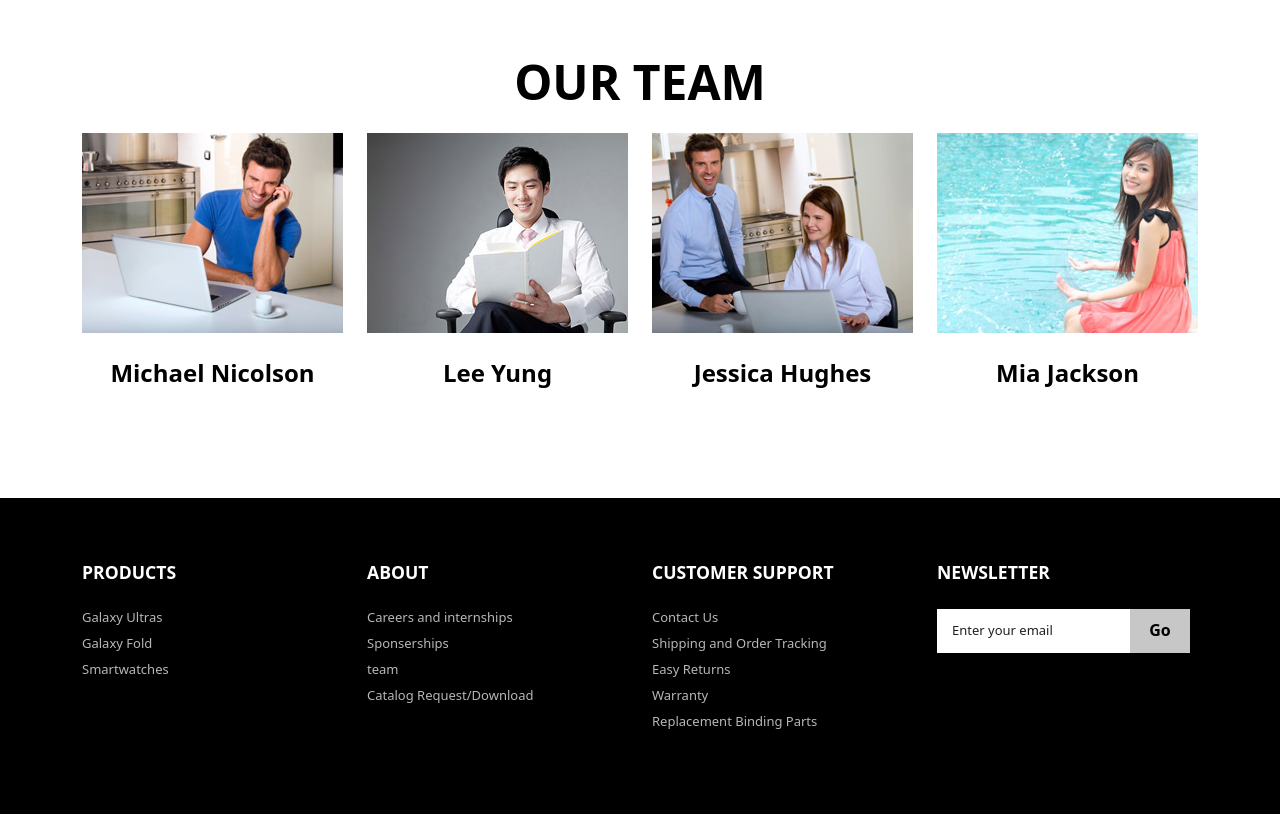
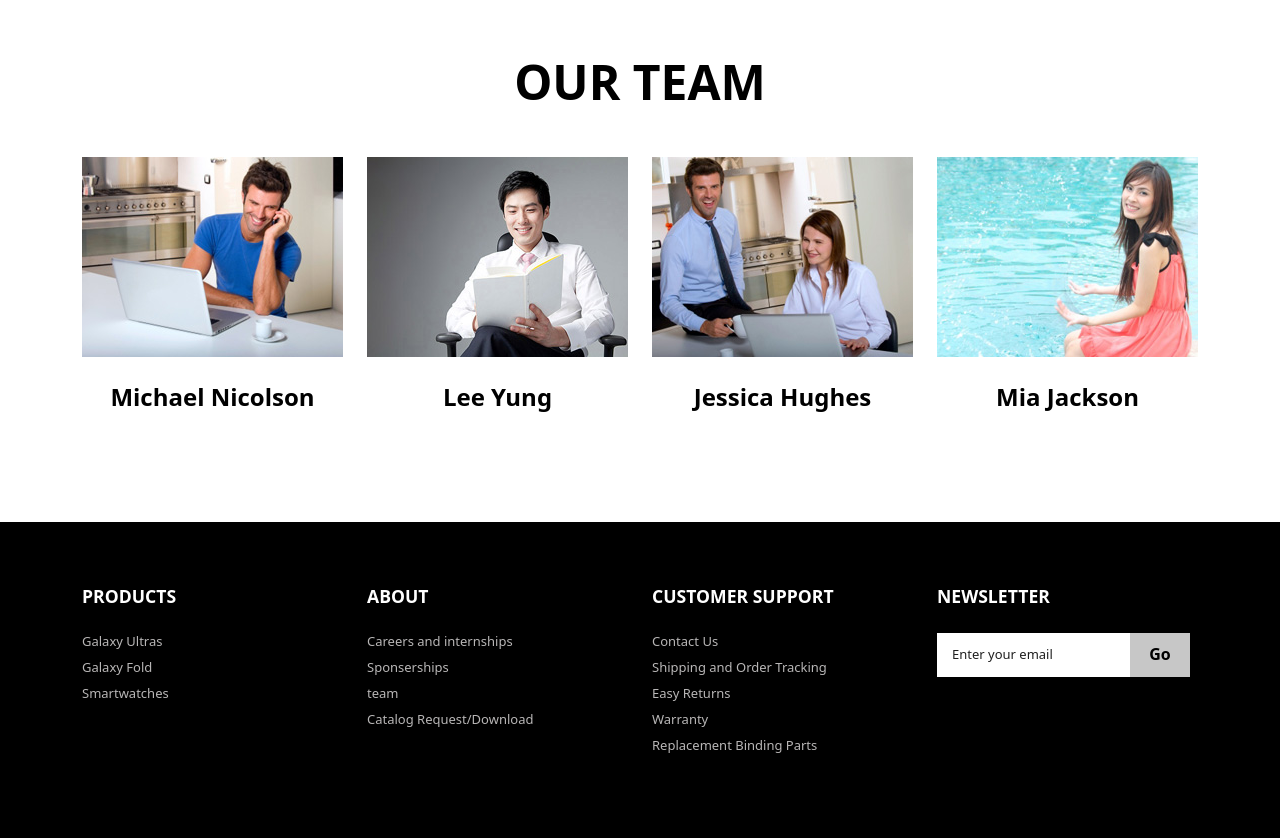
Before and after one commit to zarke998/samsung-shop, an Angular app: page / in a window 1280 px wide. Shown: the part 3180-4018 px from the top of the page. Before the commit the page ends 3994 px from the top, so only its background shows below. Built offline with nearby package versions, Linux system fonts and the light colour scheme.

Commit message:
feat: add top margin to team member items

```diff
--- a/src/app/team-list/team-list.component.html
+++ b/src/app/team-list/team-list.component.html
@@ -2,7 +2,7 @@
     <div class="container">
         <h3 class="m_3">Our team</h3>
           <div class="row">
-            <div *ngFor="let member of teamMembers" class="col-md-3 top_box">
+            <div *ngFor="let member of teamMembers" class="col-md-3 top_box mt-4">
               <div class="view view-ninth">
                 <img src="{{ member.image }}" class="img-responsive" alt=""/>
                 <div class="mask mask-1"> </div>
```
